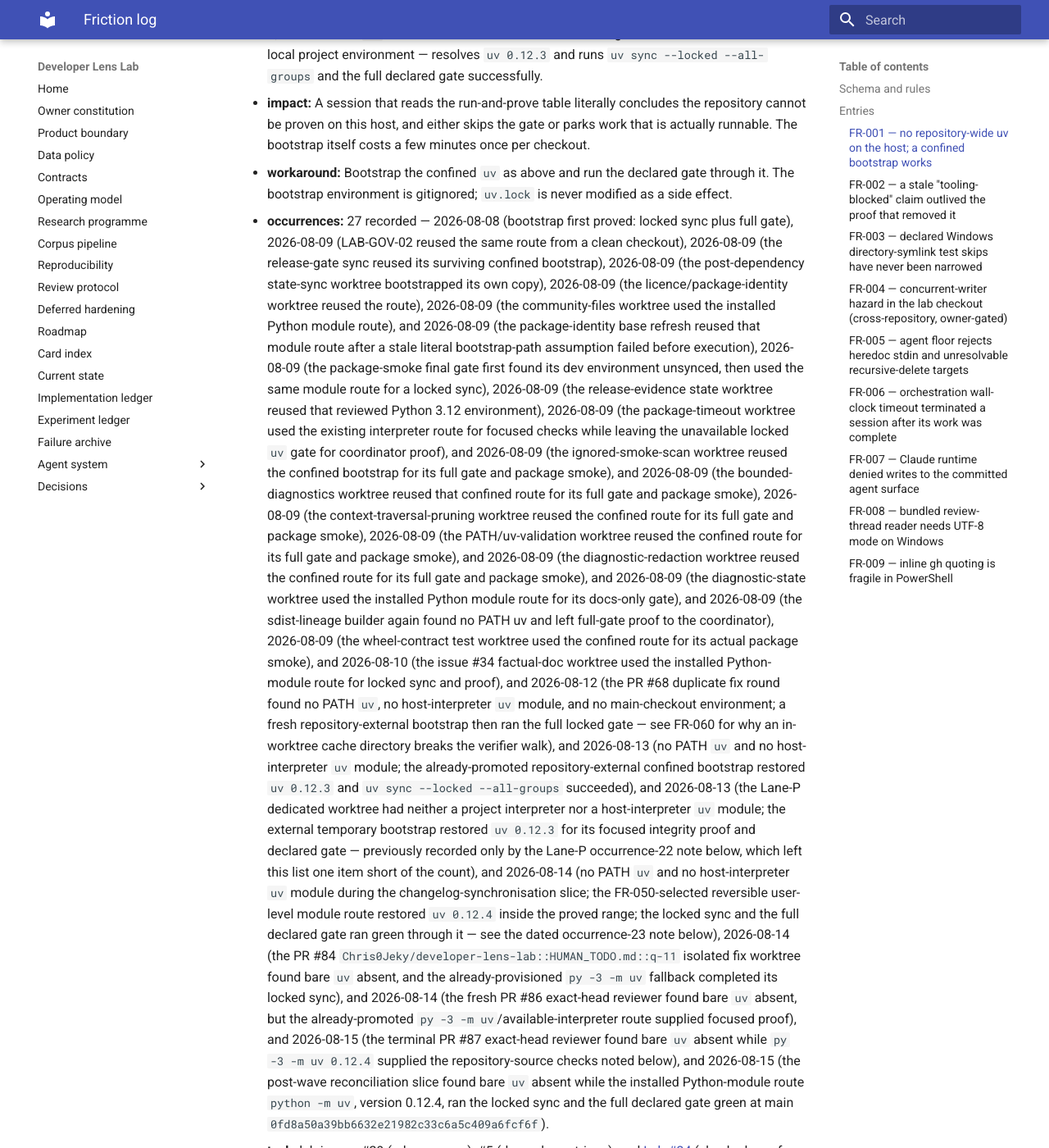
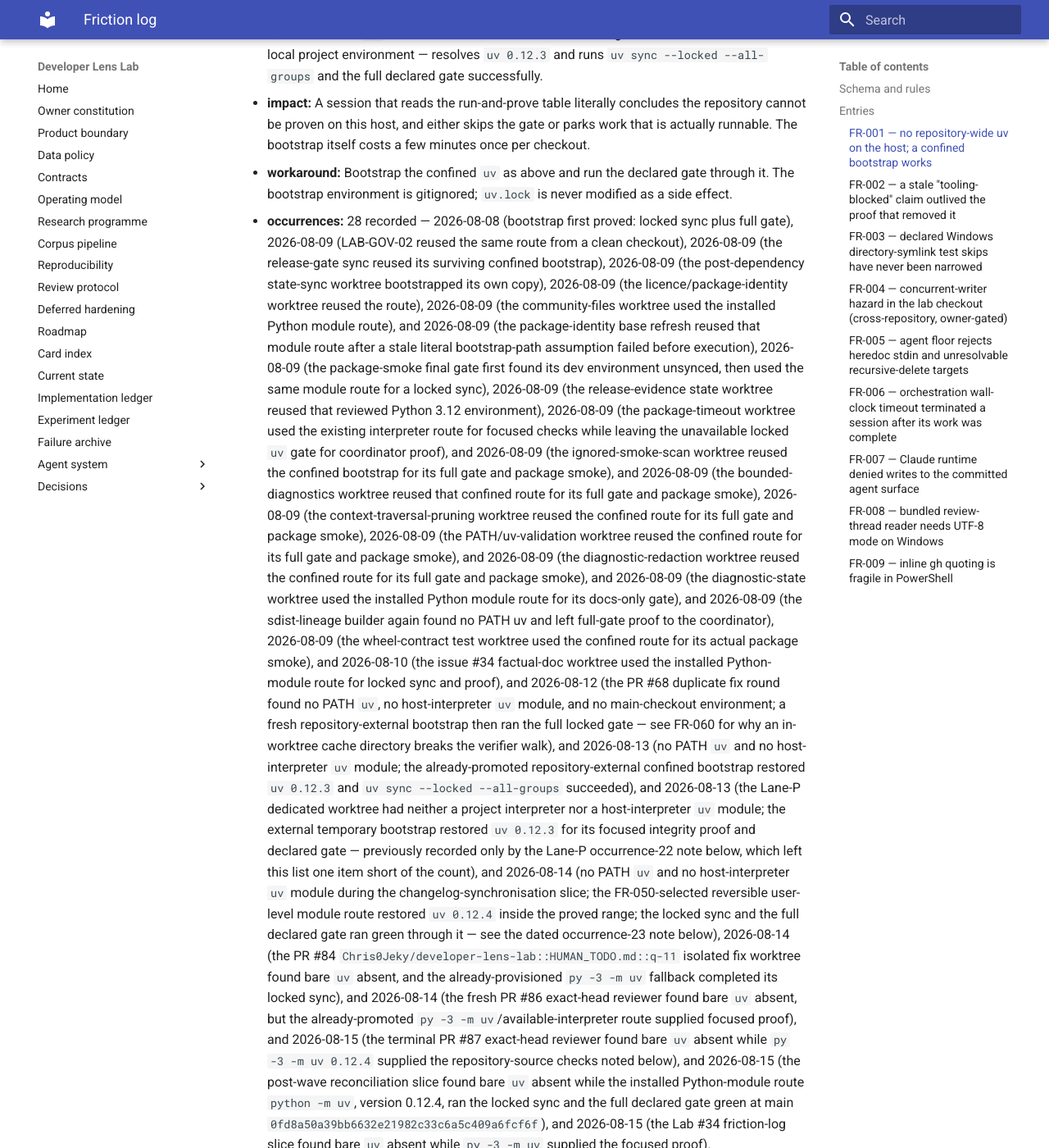
Before and after one commit to Chris0Jeky/developer-lens-lab, an MkDocs documentation site: the page built from docs/agent-system/FRICTION_LOG.md, in a window 1280 px wide and 1400 px high, scrolled down 1934 px. Shown: the whole window at 82% size. Built offline with MkDocs 1.6.1 and Material for MkDocs 9.7.7, drawn with Linux system fonts in a browser that asks for light colours; part of the change alters nothing that is shown; some of the changed text lies outside the part shown.

Commit message:
docs: log governor shell friction

```diff
--- a/docs/agent-system/FRICTION_LOG.md
+++ b/docs/agent-system/FRICTION_LOG.md
@@ -68,7 +68,7 @@ Rules that bind entries:
   bootstrap itself costs a few minutes once per checkout.
 - **workaround:** Bootstrap the confined `uv` as above and run the declared gate through it. The
   bootstrap environment is gitignored; `uv.lock` is never modified as a side effect.
-- **occurrences:** 27 recorded — 2026-08-08 (bootstrap first proved: locked sync plus full gate),
+- **occurrences:** 28 recorded — 2026-08-08 (bootstrap first proved: locked sync plus full gate),
   2026-08-09 (LAB-GOV-02 reused the same route from a clean checkout), 2026-08-09 (the release-gate
   sync reused its surviving confined bootstrap), 2026-08-09 (the post-dependency state-sync
   worktree bootstrapped its own copy), 2026-08-09 (the licence/package-identity worktree reused the
@@ -110,7 +110,8 @@ Rules that bind entries:
   absent while `py -3 -m uv 0.12.4` supplied the repository-source checks noted below), and
   2026-08-15 (the post-wave reconciliation slice found bare `uv` absent while the installed
   Python-module route `python -m uv`, version 0.12.4, ran the locked sync and the full declared
-  gate green at main `0fd8a50a39bb6632e21982c33c6a5c409a6fcf6f`).
+  gate green at main `0fd8a50a39bb6632e21982c33c6a5c409a6fcf6f`), and 2026-08-15 (the Lab #34
+  friction-log slice found bare `uv` absent while `py -3 -m uv` supplied the focused proof).
 - **task:** lab issues #29 (release wave), #5 (dependency triage), and
   [Lab #34](https://github.com/Chris0Jeky/developer-lens-lab/issues/34) (checked proof boundaries),
   which depend on a runnable locked environment.
@@ -263,6 +264,11 @@ qualification that the occurrence-24 note above records as preserved on the unpu
 `afe296e6e68339ceec482f3e31b306cf683bf613`; once this slice merges, that preserved delta is
 superseded and the branch disposition tracked on issue #77 comment `5301895208` unblocks. No
 protected bytes, global install, or lockfile mutation occurred.
+
+_Note 2026-08-15 (occurrence 28, Lab #34 friction-log slice):_ The governor orientation in the
+primary Lab checkout found bare `uv` unavailable while `py -3 -m uv` supplied the focused
+task-programme check. The failed discovery attempt itself changed no repository, toolchain, or
+protected bytes.
 
 ### FR-002 — a stale "tooling-blocked" claim outlived the proof that removed it
 
@@ -2704,3 +2710,20 @@ retry, content inspection, or deletion was attempted.
   than exposing a missing rule. At a second independent recurrence, the cheapest enforcing layer
   is a delegation-template line in [PROMPT_LIBRARY.md](PROMPT_LIBRARY.md) that references the
   existing agent-definition binding — not a duplicate prose rule that could drift from it.
+
+### FR-091 — Windows PowerShell 5.1 rejects `&&` before execution
+
+- **first-seen:** 2026-08-15
+- **status:** `workaround-documented`
+- **symptom:** A command composed with the Bash `&&` operator was submitted to Windows PowerShell
+  5.1, which rejected the operator during parsing before any command executed.
+- **impact:** The intended read-only verification did not run on the first attempt, adding a retry
+  and making shell syntax a source of avoidable session friction.
+- **workaround:** Use PowerShell statement separators or separate tool calls for sequential commands;
+  do not pass Bash `&&` syntax to this shell.
+- **occurrences:** 1 independent occurrence — the 2026-08-15 Lab governor reconciliation hop.
+- **task:** [Lab issue #34 comment 5303361645](https://github.com/Chris0Jeky/developer-lens-lab/issues/34#issuecomment-5303361645)
+  records the exact parse failure and bounded workaround.
+- **promotion:** Not promoted after one occurrence. At a second independent recurrence, choose the
+  cheapest enforcing layer that rejects or rewrites shell-incompatible compound commands before
+  execution; until then this remains Lab #34 task debt.
```
